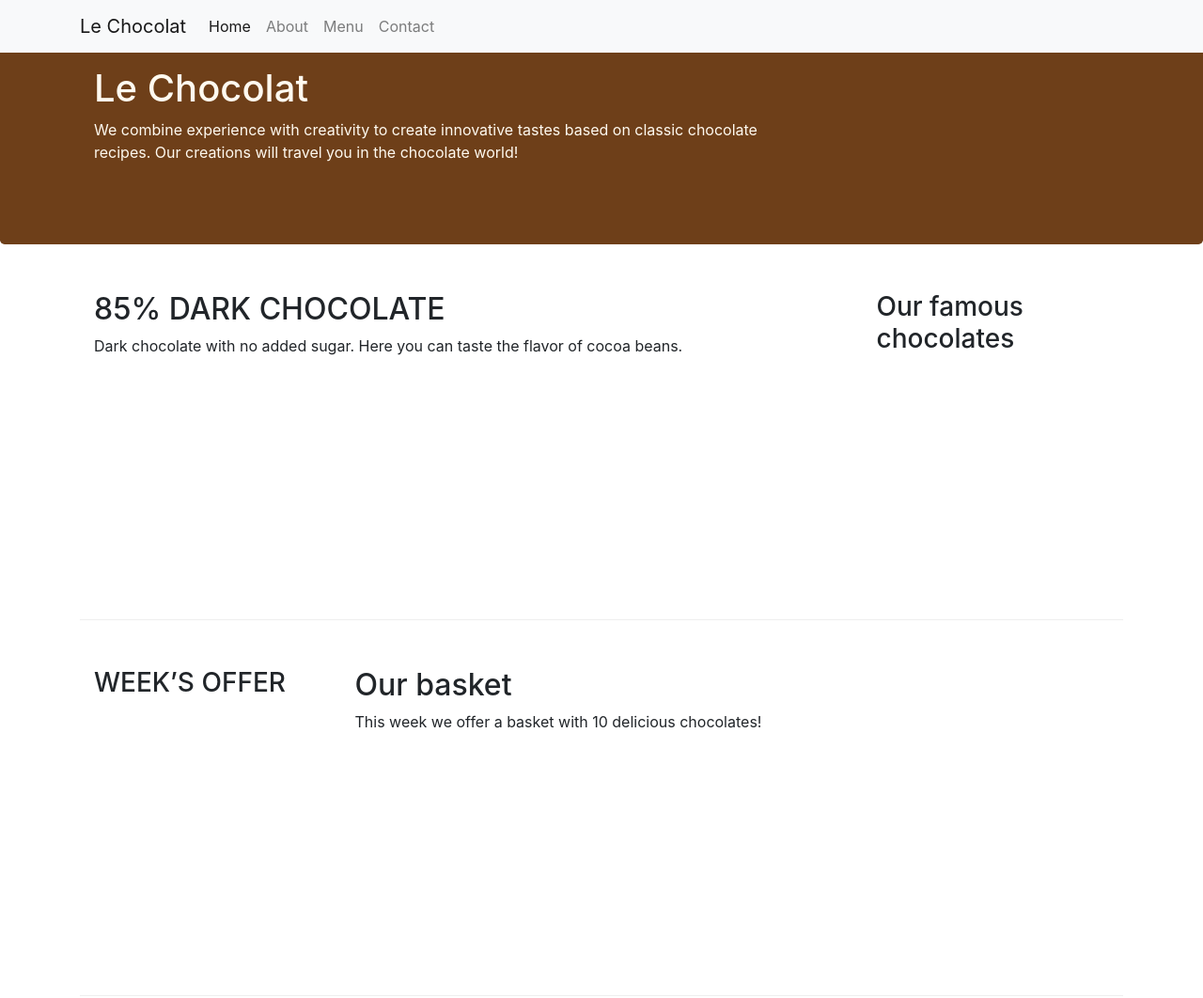
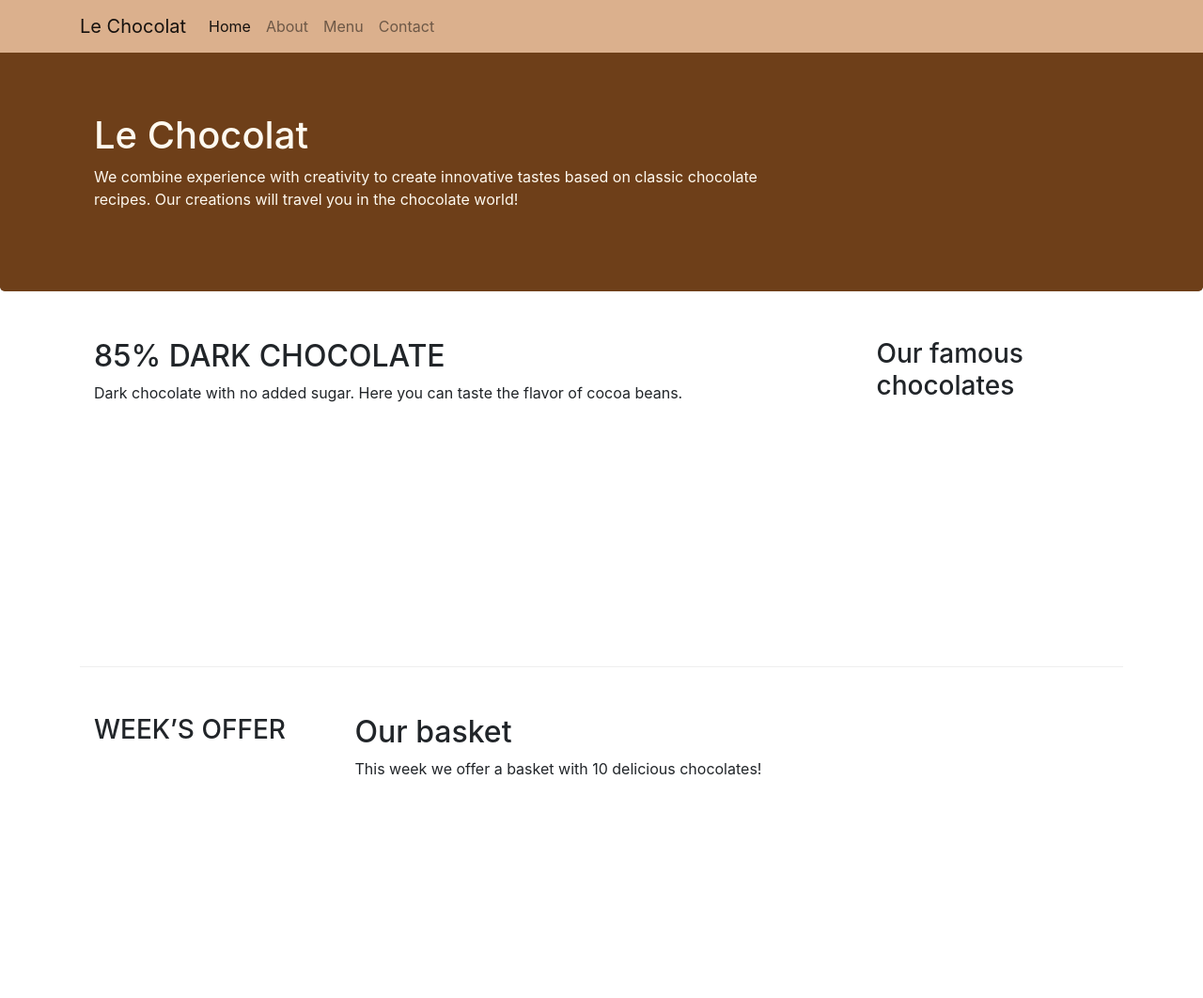
Before and after one commit to Vasilikidv/leChocolat, a website: page index.html in a window 1280 px wide. Shown: the top 1062 px of the page at 94% size. Drawn offline with nearby package versions, Linux system fonts and the light colour scheme.

Commit message:
Navbar and Breadcrumbs

```diff
--- a/css/styles.css
+++ b/css/styles.css
@@ -24,3 +24,10 @@ address{
     margin:0px auto;
     padding: 20px 0px 20px 0px;
 }
+body{
+    padding:50px 0px 0px 0px;
+    z-index:0;
+}
+.bg-light {
+    background-color: #dbb08d !important;
+}
```
